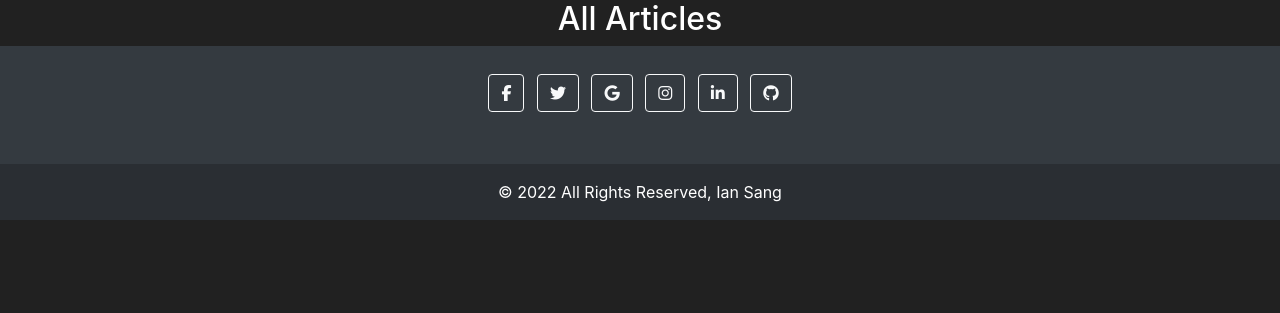
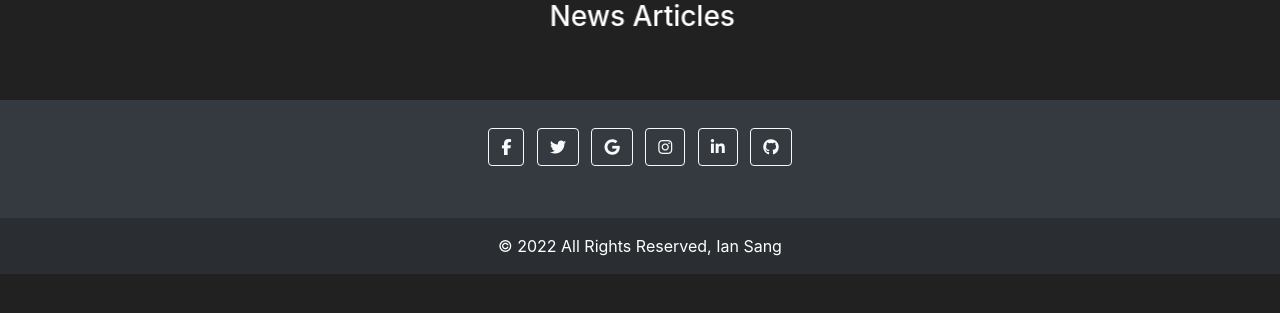
Before and after one commit to IanoSang/News-API, a Flask app: template app/templates/articles.html in a window 1280 px wide. Shown: the part 56-369 px from the top of the page. Run offline with Flask 2, Linux system fonts and the light colour scheme; the template is opened without the code that fills it, so the values that code supplies are empty; some libraries are stand-ins or nearby versions.

Commit message:
feat: styles- adds a marquee scrolling in the headings

```diff
--- a/app/templates/articles.html
+++ b/app/templates/articles.html
@@ -3,7 +3,10 @@
 
 {% block content %}
 <div class="container-fluid">
-   <h2 align='center'>All Articles</h2>
+    <div class="d-flex justify-content-center"> <marquee behavior="alternate" height="100" width="300" direction="right">
+        <h3 class="text-center">News Articles</h3></marquee>
+    </div>
+
    <div class="row">
       {{ macro.displayArticlesList(articles) }}
    </div>
--- a/app/templates/index.html
+++ b/app/templates/index.html
@@ -5,7 +5,10 @@
 {%block content%}
 
 <div class="container-fluid">
-    <h3 class="text-center">News Sources</h3>
+    <div class="d-flex justify-content-center"> <marquee behavior="" height="100" width="300" direction="right">
+        <h3 class="text-center">News Sources</h3></marquee>
+    </div>
+
     <div class="row">
 
                 {{ macro.displaySourcesList(sources)}}
--- a/app/templates/macros.html
+++ b/app/templates/macros.html
@@ -28,7 +28,7 @@
 
                 {% if articles.urlToImage %}
 
-                <img src="{{ articles.urlToImage }}" height="300" width="525" alt="Article Image">
+                <img src="{{ articles.urlToImage }}" height="300" width="525" alt="Article Image" class="img-fluid">
                 {% endif %}
                 <div class="card-body">
                     <p><b>{{ articles.title }}</b></p>
```
